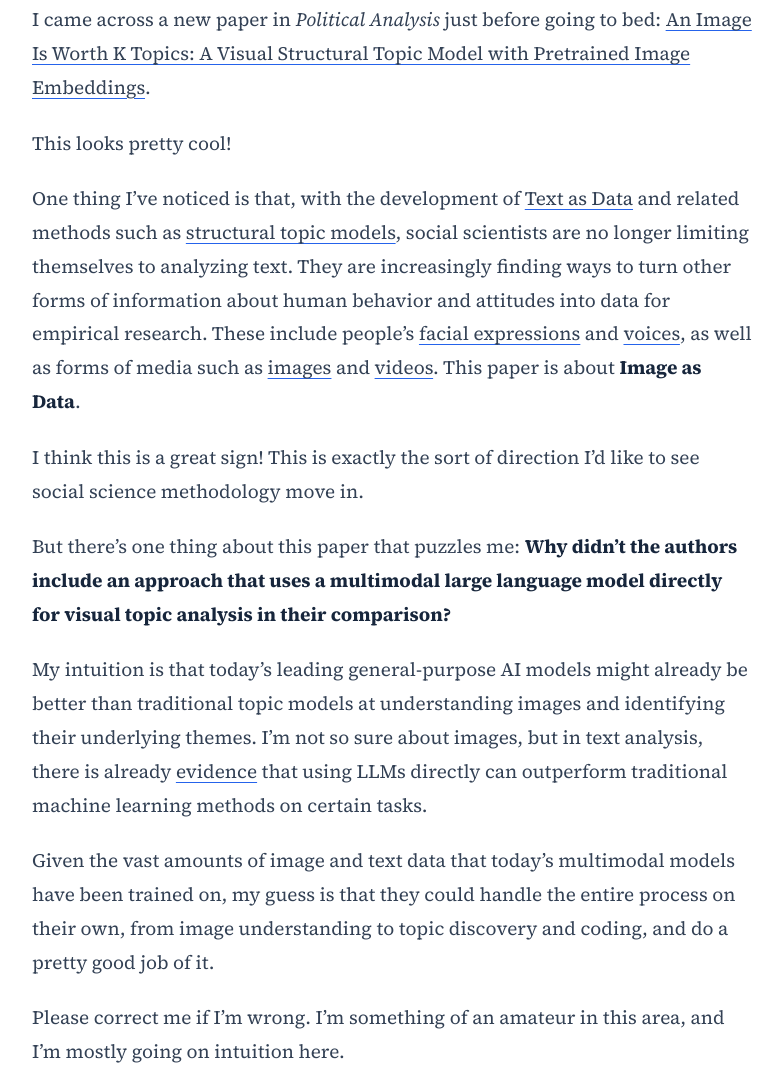
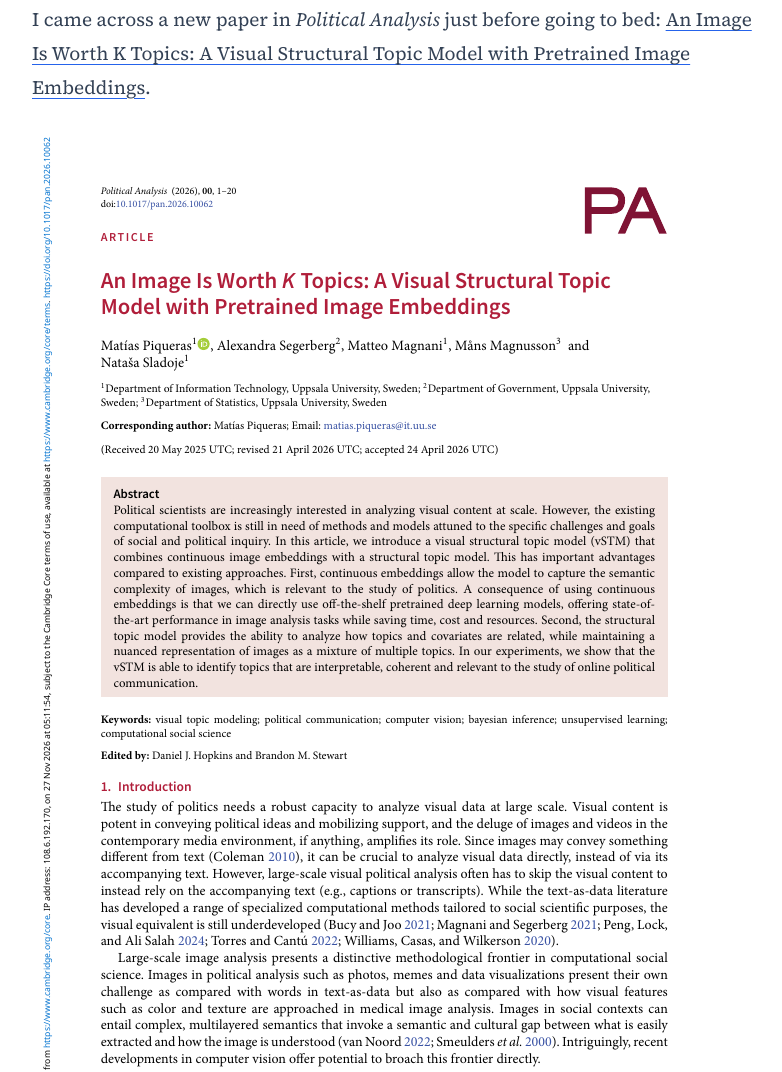
Before and after one commit to AbyssScott/individual-blog, an Astro site: page /individual-blog/en/posts/image-as-data in a window 1280 px wide. Shown: the part 538-1610 px from the top of the page, without its empty margins (248-1030 px from the left). Built offline with nearby package versions, Linux system fonts and the light colour scheme; Astro itself is replaced by a stand-in of ours; no server answers.

Commit message:
Add paper screenshot to en Image as Data post

```diff
--- a/src/content/posts/en/image-as-data.md
+++ b/src/content/posts/en/image-as-data.md
@@ -8,6 +8,8 @@ draft: false
 ---
 
 I came across a new paper in *Political Analysis* just before going to bed: [An Image Is Worth K Topics: A Visual Structural Topic Model with Pretrained Image Embeddings](https://doi.org/10.1017/pan.2026.10062).
+
+![First page of the paper](/individual-blog/images/paper-first-page.png)
 
 This looks pretty cool!
 
```
